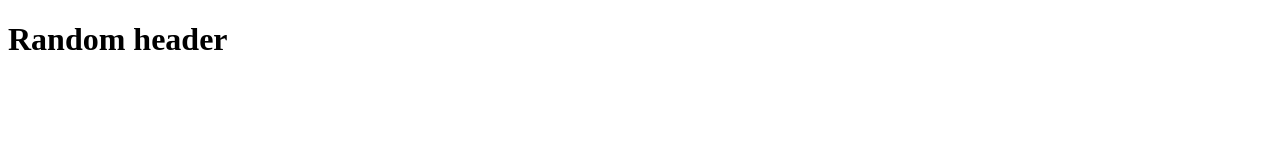
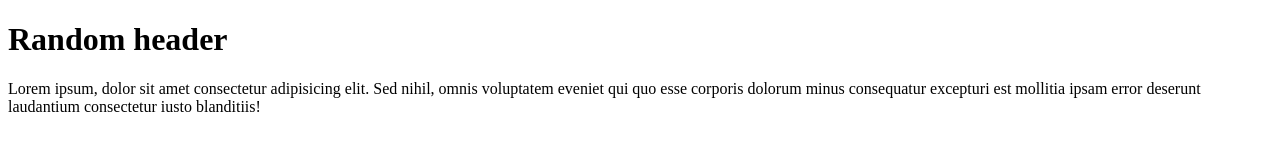
Before and after one commit to dileep4passion/git-learn, a plain HTML site: page header.html in a window 1280 px wide. Drawn offline with Linux system fonts and the light colour scheme.

Commit message:
add header edit

```diff
--- a/header.html
+++ b/header.html
@@ -9,5 +9,6 @@
     <h1>
         Random header
     </h1>
+    <p>Lorem ipsum, dolor sit amet consectetur adipisicing elit. Sed nihil, omnis voluptatem eveniet qui quo esse corporis dolorum minus consequatur excepturi est mollitia ipsam error deserunt laudantium consectetur iusto blanditiis!</p>
 </body>
 </html>
```
